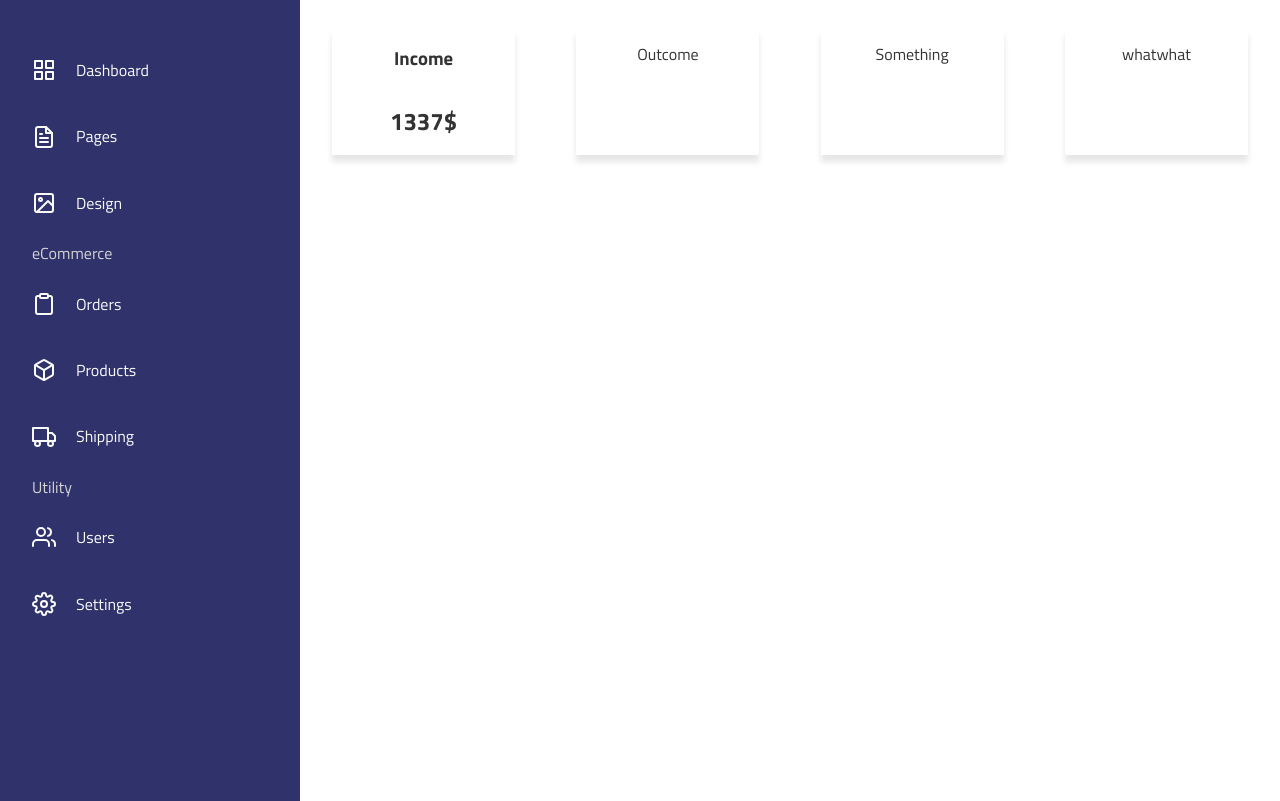
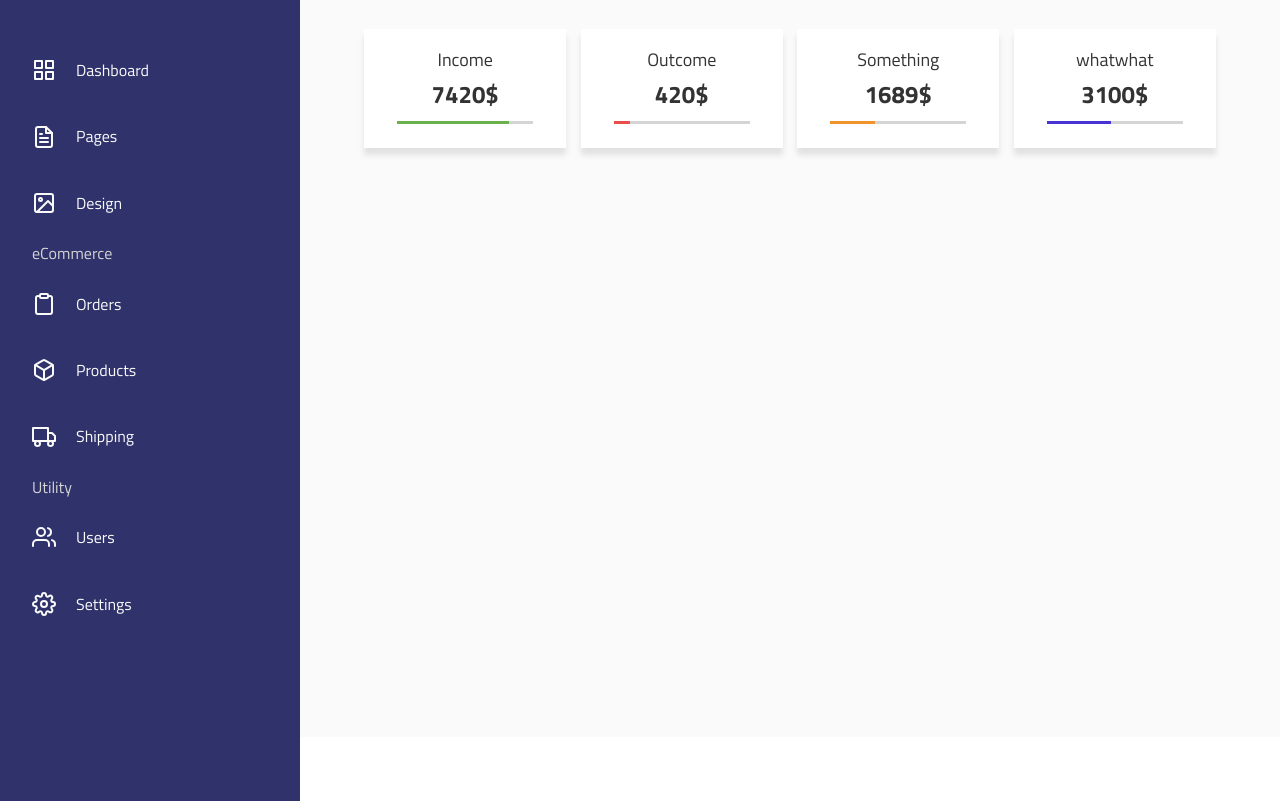
Before and after one commit to mathiasjor911/admin-panel, a website: page index.html in a window 1280 px wide. Shown: the part 63-864 px from the top of the page. Drawn offline with nearby package versions, Linux system fonts and the light colour scheme.

Commit message:
income stuff er kodet og stylet

```diff
--- a/css/_variabler.scss
+++ b/css/_variabler.scss
@@ -9,6 +9,14 @@ $green: #6ab04c;
 $grey: #b2b2b2;
 $dark-grey: #333;
 
+@mixin ov-bar($width, $color){
+  content: '';
+  display: block;
+  height: inherit;
+  width: $width;
+  background: $color;
+}
+
 /* utility */
 $font-stack: ('Titillium Web'), sans-serif;
 $rem-multiplier: 16px;
--- a/css/style.scss
+++ b/css/style.scss
@@ -27,7 +27,8 @@ body{
 }
 
 .content{
-    padding: 2rem;
+    padding: 2rem 4rem;
+    background-color: $white;
 
     .topcontent{
         display: flex;
@@ -40,6 +41,37 @@ body{
             align-items: center;
             flex-direction: column;
             box-shadow: 0 7px 6px rgba(0,0,0,0.1);
+            background-color: white;
+            padding: 1rem;
+
+            p, h2{
+                margin: 5px;
+            }
+
+            p{
+                font-size: 18px;
+            }
+        }
+
+        .ovbar{
+            display: block;
+            height: 3px;
+            width: 80%;
+            background: #d4d4d4;
+            margin: 0.5rem 0;
+        }
+
+        .ob1:after{
+            @include ov-bar(82%, $green)
+        }
+        .ob2:after{
+            @include ov-bar(12%, $red)
+        }
+        .ob3:after{
+            @include ov-bar(33%, $orange)
+        }
+        .ob4:after{
+            @include ov-bar(47%, $blue)
         }
     }
 }
--- a/index.html
+++ b/index.html
@@ -62,18 +62,25 @@
     </div>
     <div class="content">
         <div class="topcontent">
-            <div class="overview ov1">
-                <h3>Income</h3>
-                <h2>1337$</h2>
+            <div class="overview">
+                <p>Income</p>
+                <h2>7420$</h2>
+                <div class="ovbar ob1"></div>
             </div>
-            <div class="overview ov2">
+            <div class="overview">
                 <p>Outcome</p>
+                <h2>420$</h2>
+                <div class="ovbar ob2"></div>
             </div>
-            <div class="overview ov3">
+            <div class="overview">
                 <p>Something</p>
+                <h2>1689$</h2>
+                <div class="ovbar ob3"></div>
             </div>
-            <div class="overview ov4">
+            <div class="overview">
                 <p>whatwhat</p>
+                <h2>3100$</h2>
+                <div class="ovbar ob4"></div>
             </div>
         </div>
     </div>
```
Also changed, not shown: css/style.css, 1 other file.
